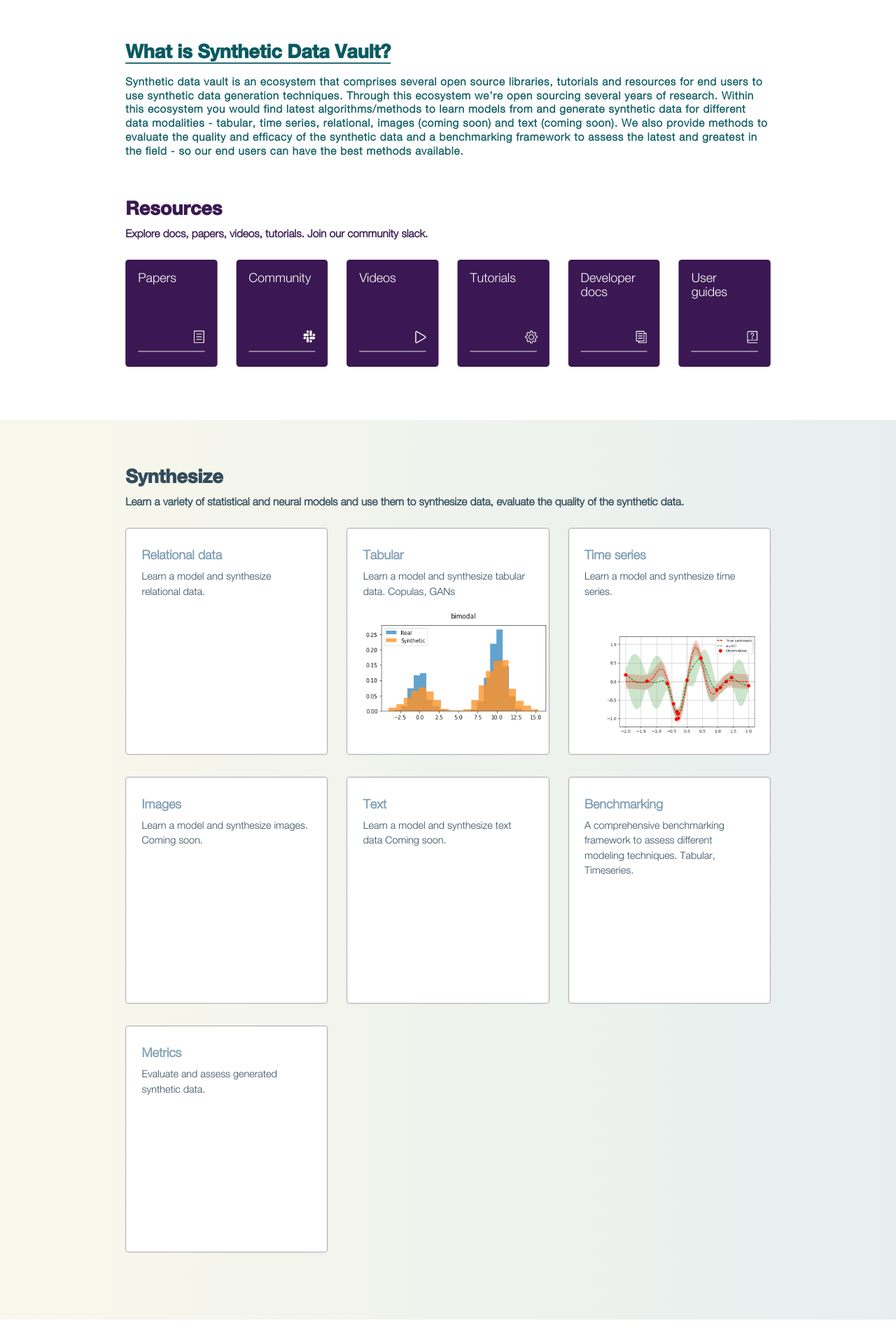
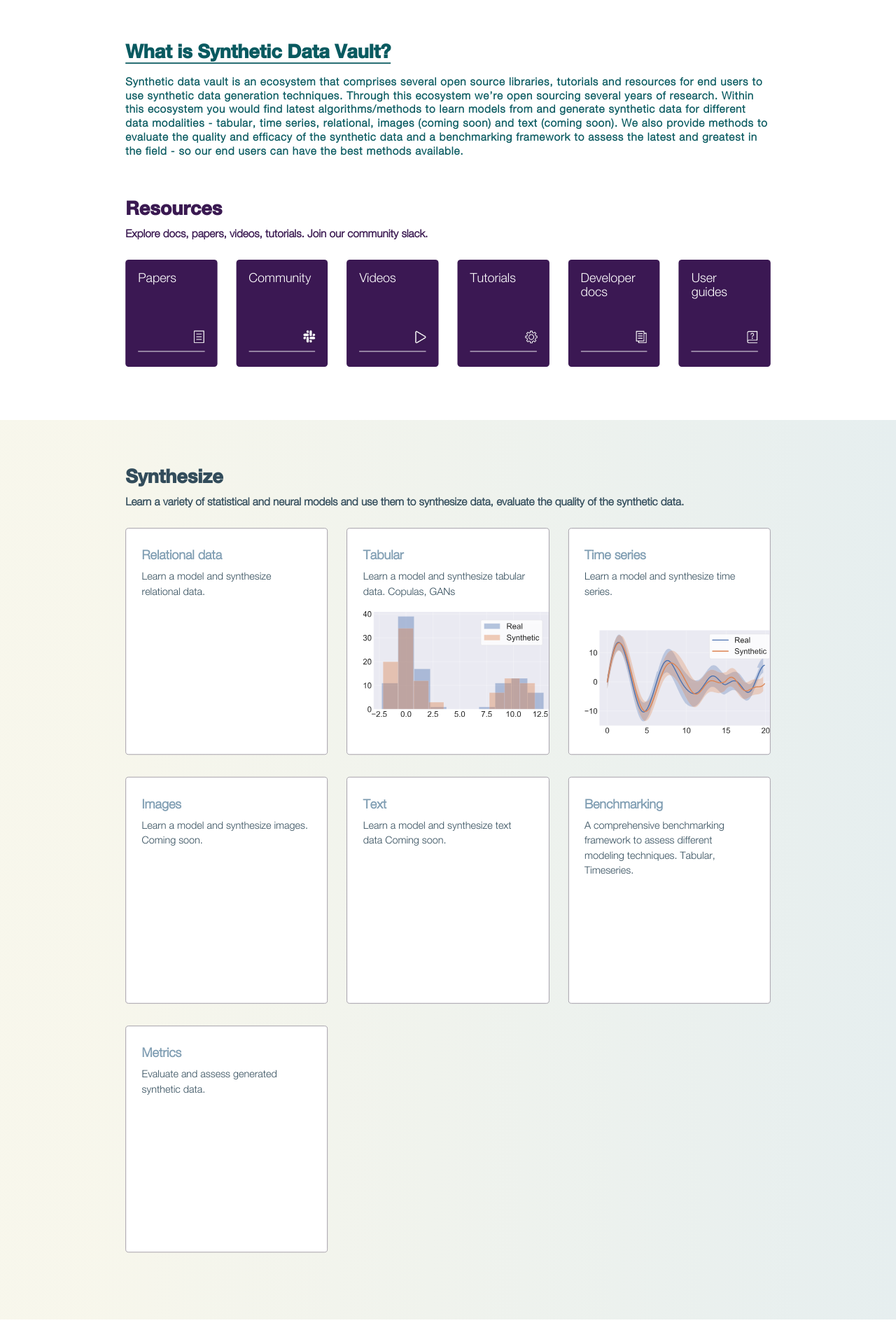
Before and after one commit to sdv-demo/sdv-demo.github.io, a Jekyll site: the page built from index.html, in a window 1280 px wide. Shown: the part 380-2300 px from the top of the page at 70% size. Built offline with Jekyll 4.4.1, drawn with Linux system fonts in a browser that asks for light colours.

Commit message:
change img

```diff
--- a/_layouts/default.html
+++ b/_layouts/default.html
@@ -193,7 +193,7 @@
                                 <p>Learn a model and synthesize tabular data.
                                     Copulas, GANs</p>
                                 <div class="image">
-                                    <img src="assets/pic-1.png" alt="img" />
+                                    <img src="assets/tabular.svg" alt="img" />
                                 </div>
                             </div>
                         </div>
@@ -202,7 +202,7 @@
                                 <h3 class="title">Time series</h3>
                                 <p>Learn a model and synthesize time series. </p>
                                 <div class="image">
-                                    <img src="assets/pic-2.png" alt="img" class="time-img" />
+                                    <img src="assets/time-series.svg" alt="img" class="time-img" />
                                 </div>
                             </div>
                         </div>
```
Also changed, not shown: assets/tabular.svg (added), assets/time-series.svg (added).
